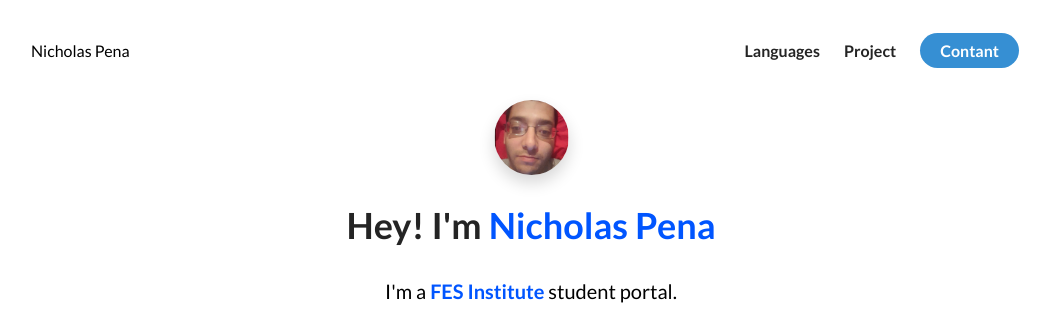
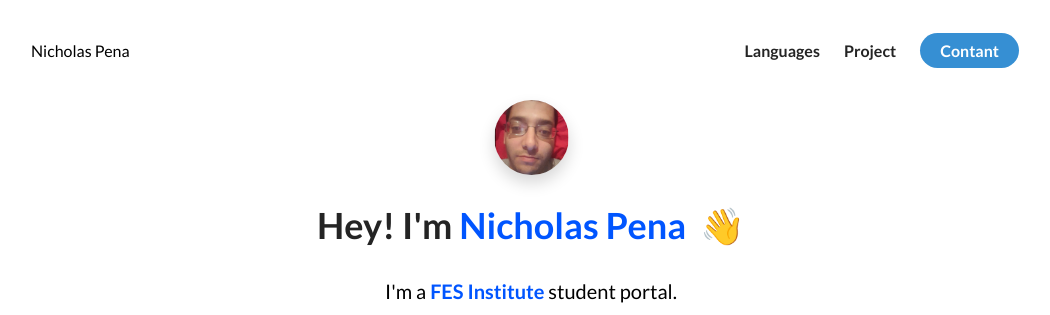
Before and after one commit to nickap2301-del/Tutorial-Eportfolio, a plain HTML site: page index.html in a window 1280 px wide. Shown: the top 315 px of the page, without its empty margins (109-1159 px from the left). Drawn offline with Linux system fonts and the light colour scheme.

Commit message:
Add wave emoji to title in index.html

```diff
--- a/index.html
+++ b/index.html
@@ -38,7 +38,7 @@
     <figure class="about-me_picture--mask">
         <img src="./assets/me.jpeg" class="about-me__picture" alt="Pictire of Me!">
     </figure>
- <h1 class="about-me__info--title">Hey! I'm <span class="text--blue"> Nicholas Pena</h1>
+ <h1 class="about-me__info--title">Hey! I'm <span class="text--blue"> Nicholas Pena </span> &nbsp;<span class="wave">👋</span></h1>
 <p class="about-me__info--para">I'm a <strong class="text--blue">FES Institute</strong>
    student portal.
  </p>
```
